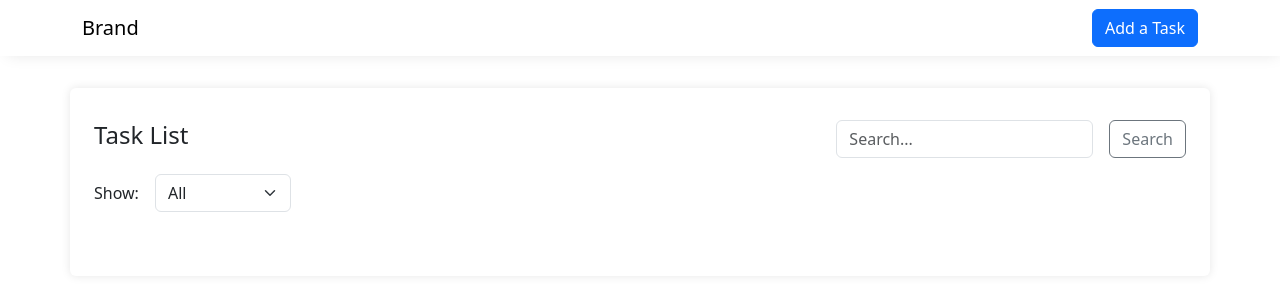
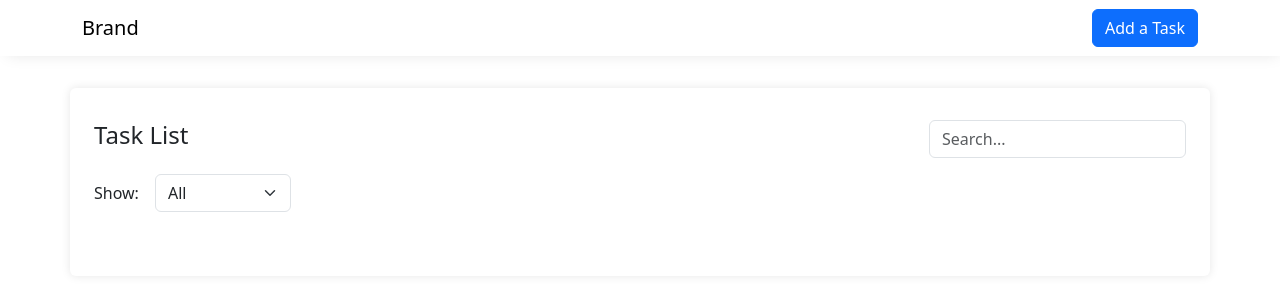
Before and after one commit to Blank67/pesto-assignment, a React (Vite) app in the folder client/: page / in a window 1280 px wide. Shown: the top 300 px of the page. Built offline with nearby package versions, Linux system fonts and the light colour scheme.

Commit message:
search functionality upgraded

```diff
--- a/client/src/App.tsx
+++ b/client/src/App.tsx
@@ -2,8 +2,22 @@ import HomePage from "@pages/HomePage";
 import Header from "@components/header/Header";
 import PageLoader from "@components/pageLoader/PageLoader";
 import { Container } from "react-bootstrap";
+import { useEffect } from "react";
+import { useDispatch } from "react-redux";
+import { setMasterData } from "./store/taskList-slice/TaskListSlice";
+import "bootstrap/dist/css/bootstrap.css";
 
 const App = () => {
+    const dispatch = useDispatch();
+    useEffect(() => {
+        const dataJSON = localStorage.getItem("tsk_data");
+        if (!dataJSON) {
+            localStorage.setItem("tsk_data", JSON.stringify([]));
+        } else {
+            const data = JSON.parse(dataJSON);
+            dispatch(setMasterData({ taskList: data }));
+        }
+    }, [dispatch]);
     return (
         <>
             <Header />
--- a/client/src/components/task-filter-bar/TaskFilterBar.tsx
+++ b/client/src/components/task-filter-bar/TaskFilterBar.tsx
@@ -1,5 +1,5 @@
 import React from "react";
-import { Button, Container, Form } from "react-bootstrap";
+import { Container, Form } from "react-bootstrap";
 import "./TaskFilterBar.scss";
 import { TaskFilterBarProps } from "@customTypes/types";
 
@@ -8,7 +8,6 @@ const TaskFilterBar: React.FC<TaskFilterBarProps> = ({
     onSelectChange,
     searchText,
     setSearchText,
-    searchHandler,
 }) => {
     return (
         <Container className="task-controls">
@@ -22,9 +21,6 @@ const TaskFilterBar: React.FC<TaskFilterBarProps> = ({
                             setSearchText(e.target.value);
                         }}
                     />
-                    <Button variant="outline-secondary" onClick={searchHandler}>
-                        Search
-                    </Button>
                 </div>
             </div>
             <div className="task-filter-box">
--- a/client/src/customTypes/types.ts
+++ b/client/src/customTypes/types.ts
@@ -32,7 +32,6 @@ export type TaskFilterBarProps = {
     onSelectChange: (e: ChangeEvent<HTMLSelectElement>) => void;
     searchText: string;
     setSearchText: React.Dispatch<React.SetStateAction<string>>;
-    searchHandler: () => void;
 };
 
 export type TaskListProps = {
--- a/client/src/pages/HomePage.tsx
+++ b/client/src/pages/HomePage.tsx
@@ -1,25 +1,17 @@
 import React, { ChangeEvent, useEffect, useState } from "react";
 import TaskList from "@components/task-list/TaskList";
 import TaskFilterBar from "@components/task-filter-bar/TaskFilterBar";
-import { useDispatch, useSelector } from "react-redux";
+import { useSelector } from "react-redux";
 import { RootState } from "@store/index";
-import { setMasterData } from "@store/taskList-slice/TaskListSlice";
+import { TaskItem } from "@customTypes/types";
 
 const HomePage: React.FC = () => {
     const [listName, setListName] = useState("all");
     const [searchText, setSearchText] = useState("");
-    const dispatch = useDispatch();
     const allTaskList = useSelector(
         (state: RootState) => state.taskList.taskList
     );
-    const [list, setList] = useState(allTaskList);
-    const searchHandler = () => {
-        const filterList = list.filter((tsk) =>
-            tsk.title.toLowerCase().includes(searchText)
-        );
-        setList(filterList);
-        setListName("custom");
-    };
+    const [list, setList] = useState<TaskItem[]>([]);
     const onSelectChange = (e: ChangeEvent<HTMLSelectElement>) => {
         const { value } = e.target;
         setListName(value);
@@ -34,18 +26,28 @@ const HomePage: React.FC = () => {
         }
     };
     useEffect(() => {
-        const dataJSON = localStorage.getItem("tsk_data");
-        if (!dataJSON) {
-            localStorage.setItem("tsk_data", JSON.stringify([]));
-        } else {
-            const data = JSON.parse(dataJSON);
-            dispatch(setMasterData({ taskList: data }));
-            setList(data);
+        if (allTaskList.length > 0) {
+            if (listName === "all") {
+                setList(allTaskList);
+                return;
+            }
+            if (listName === "custom") {
+                const filterList = allTaskList.filter((tsk) =>
+                    tsk.title.toLowerCase().includes(searchText.toLowerCase())
+                );
+                setList(filterList);
+                return;
+            }
+            const filterList = allTaskList.filter(
+                (tsk) => tsk.status === listName
+            );
+            setList(filterList);
         }
-    }, [dispatch]);
-    useEffect(() => {
-        setList(allTaskList);
-    }, [allTaskList]);
+    }, [allTaskList, listName, searchText]);
+    console.log("REDUX: ", allTaskList);
+    console.log("LIST: ", list);
+    console.log(listName);
+
     return (
         <>
             <TaskFilterBar
@@ -53,7 +55,6 @@ const HomePage: React.FC = () => {
                 onSelectChange={onSelectChange}
                 searchText={searchText}
                 setSearchText={setSearchText}
-                searchHandler={searchHandler}
             />
             <TaskList taskList={list} />
         </>
```
